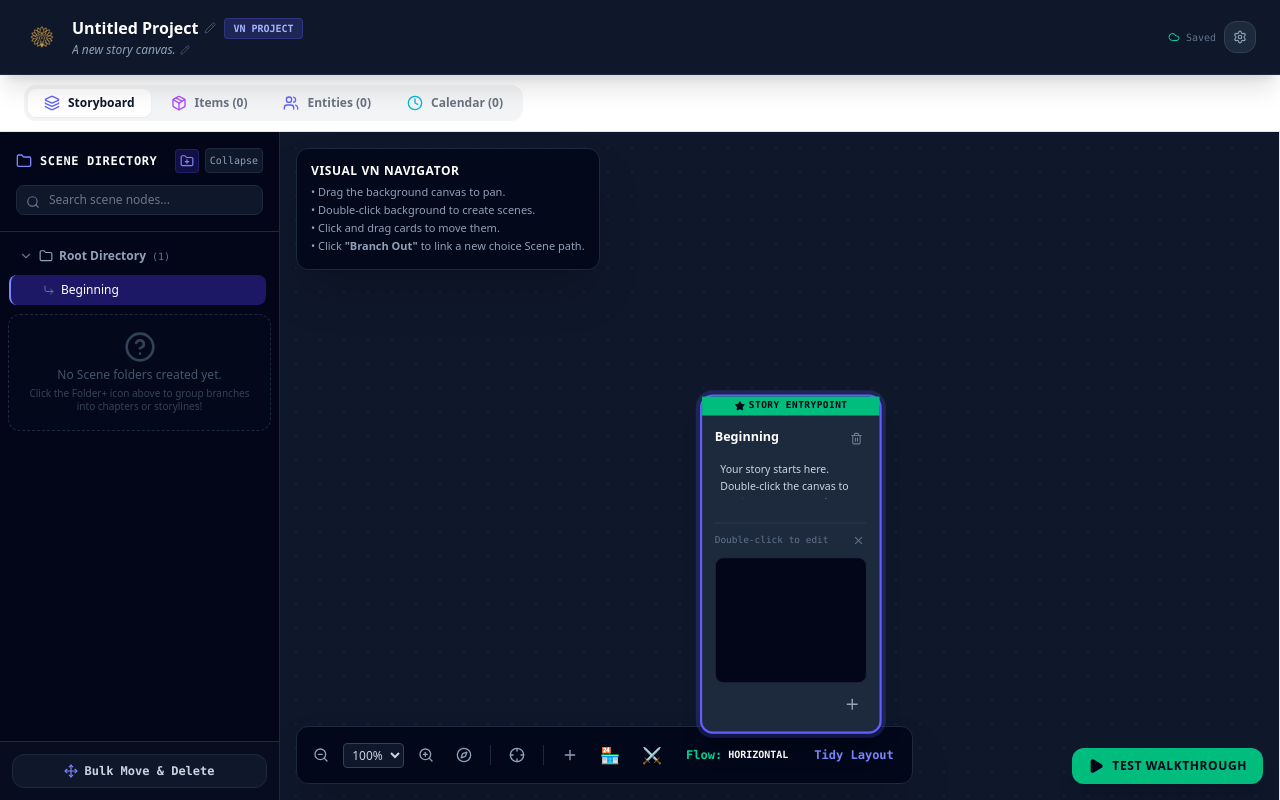
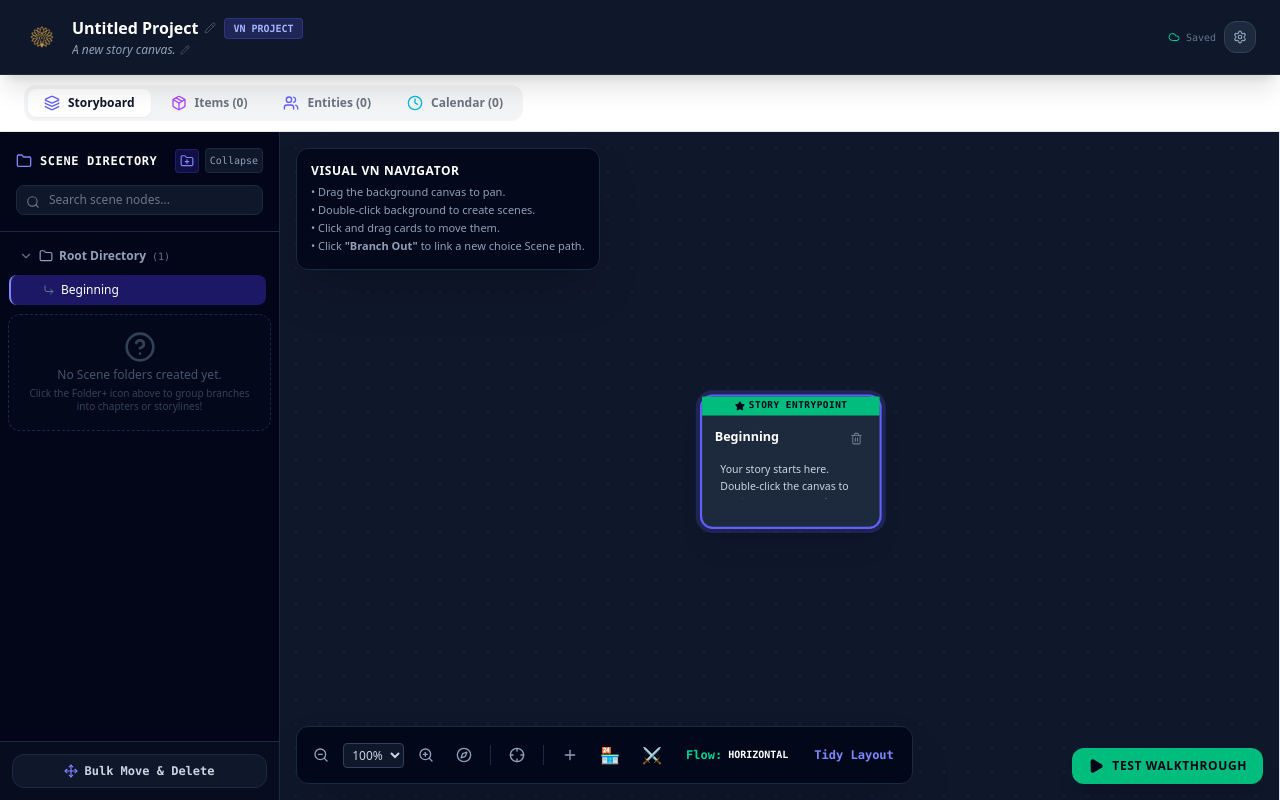
Before and after one commit to mawapawa/Chrysanthemum-Writer, a React (Vite) app: page / in a window 1280 px wide. Built offline with nearby package versions, Linux system fonts and the light colour scheme.

Commit message:
v1.0.21 — fixed state: only double-click enters editing, single-click selects, editor only shows when isEditing=true

```diff
--- a/src/components/FlowchartCanvas.tsx
+++ b/src/components/FlowchartCanvas.tsx
@@ -780,7 +780,7 @@ export default function FlowchartCanvas({
                 onDoubleClick={(e) => { e.stopPropagation(); setEditingNodeId(node.id); }}
                 className={`node-card pointer-events-auto bg-slate-800 border-2 rounded-xl shadow-xl ${isEditing ? "" : "absolute"} ${isEditing ? "z-50" : (isSelected ? "z-40" : "z-10")} ${
                   isEditing
-                    ? "fixed overflow-hidden"
+                    ? "fixed overflow-hidden flex flex-col"
                     : (draggedNodeId !== node.id ? "transition-all duration-150" : "") + (isSelected ? "" : " overflow-hidden") + " cursor-grab active:cursor-grabbing hover:shadow-2xl"
                 } ${
                   isEditing
@@ -952,21 +952,14 @@ export default function FlowchartCanvas({
                     </div>
                   )}
 
-                  {/* Expanded editor — shown when selected or editing */}
-                  {(isSelected || isEditing) && (
-                    <div className="border-t border-slate-700/50 mt-2 pt-2 space-y-2">
-                      <div className="flex items-center justify-between">
-                        <span className="text-[9px] font-mono text-slate-500">Double-click to {isEditing ? "close" : "edit"}</span>
-                        <button onClick={() => setEditingNodeId(isEditing ? null : node.id)}
-                          className="p-0.5 text-slate-500 hover:text-white cursor-pointer">
-                          <X className="w-3 h-3" />
-                        </button>
-                      </div>
+                  {/* Focus editor — only shows when double-clicked into editing mode */}
+                  {isEditing && (
+                    <div className="border-t border-slate-700/50 mt-2 pt-2 space-y-2 flex-1 flex flex-col overflow-hidden">
                       <BlockEditor
                         project={project}
-                        blocks={isEditing ? focusBlocks : expandedBlocks}
-                        onChange={isEditing ? handleFocusBlocksChange : handleBlocksChange}
-                        onCreateNode={isEditing ? handleFocusCreateNode : handleCreateNodeFromBlock}
+                        blocks={focusBlocks}
+                        onChange={handleFocusBlocksChange}
+                        onCreateNode={handleFocusCreateNode}
                       />
                     </div>
                   )}
```
